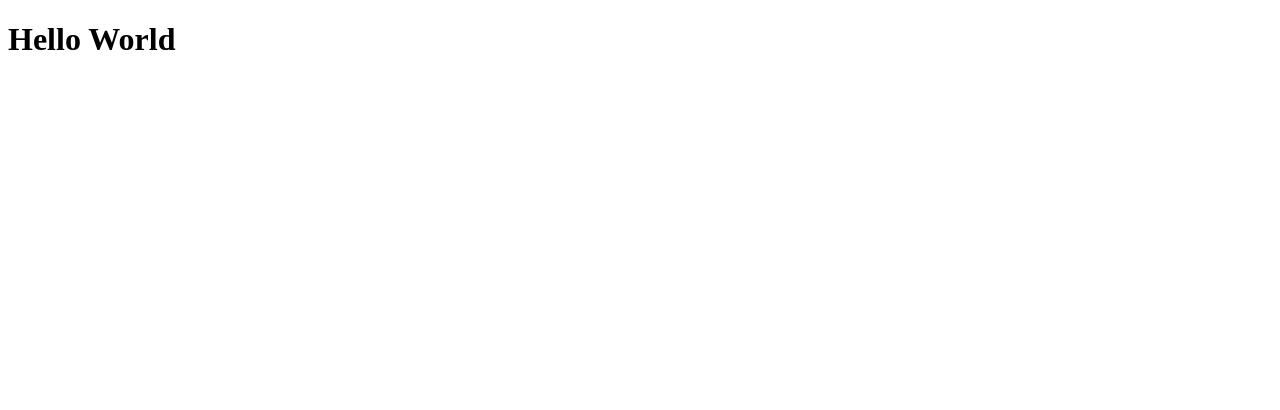
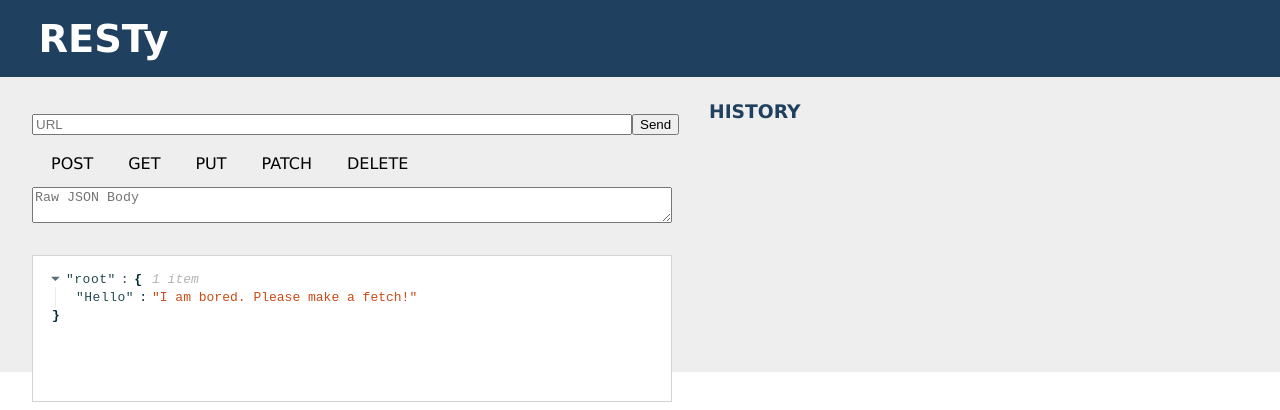
Before and after one commit to KaraPedersen/resty-api, a React app: page / in a window 1280 px wide. Shown: the top 410 px of the page. Built offline with nearby package versions, Linux system fonts and the light colour scheme.

Commit message:
added css

```diff
--- a/src/components/app/App.jsx
+++ b/src/components/app/App.jsx
@@ -1,5 +1,10 @@
 import React from 'react';
+import Resty from '../../containers/Resty';
 
 export default function App() {
-  return <h1>Hello World</h1>;
+  return (
+    <>
+      <Resty />
+    </>
+  );
 }
--- /dev/null
+++ b/src/components/app/Header.css
@@ -0,0 +1,12 @@
+.Header {
+  background-color: #204060;
+  color:white;
+
+  display: flex;
+  align-items: center;
+  height: 4em;
+  padding: 2em;
+
+  font-family: Verdana, Geneva, Tahoma, sans-serif;
+  font-size: larger;
+}
--- /dev/null
+++ b/src/components/form/Form.css
@@ -0,0 +1,11 @@
+.Form {
+  display: flex;
+  flex-direction: column;
+
+  width: 80vh;
+}
+
+.Form div {
+  display: flex;
+  margin: 5px 0px;
+}
--- /dev/null
+++ b/src/components/form/method/Method.css
@@ -0,0 +1,17 @@
+.Method input[type="radio"] {
+  visibility: hidden;
+  height: 0;
+  width: 0;
+  margin-left: 0;
+}
+
+.Method label {
+ font-family: Verdana, Geneva, Tahoma, sans-serif;
+ padding: 4px 16px;
+ cursor: pointer;
+}
+
+.Method input[type="radio"]:checked + label {
+  background-color: #204060;
+  color: white;
+}
--- /dev/null
+++ b/src/components/form/search/Search.css
@@ -0,0 +1,3 @@
+.Search input {
+  width: 75vh;
+}
--- /dev/null
+++ b/src/components/history/HistoryList.css
@@ -0,0 +1,30 @@
+.HistoryList ul {
+  margin: 0;
+  padding: 0;
+}
+
+.HistoryList li {
+  background-color: #204060;
+  color:white;
+
+  border-radius: 10px;
+  padding: 5px;
+  margin: 5px;
+
+  font-family: Verdana, Geneva, Tahoma, sans-serif;
+  list-style: none;
+}
+
+.HistoryList p, .HistoryList h4 {
+  margin: 5px;
+}
+
+.HistoryList h4 {
+  font-weight: bolder;
+}
+
+.HistoryList h1 {
+  color: #204060;
+  font-family: Verdana, Geneva, Tahoma, sans-serif;
+  padding: 5px;
+}
--- /dev/null
+++ b/src/components/payload/Payload.css
@@ -0,0 +1,10 @@
+.Payload {
+  border:#D3D3D3 1px solid;
+  background-color: white;
+  margin: 2em;
+  padding: 1em;
+  overflow: auto;
+
+  width: 80vh;
+  height: 50%;
+}
--- /dev/null
+++ b/src/containers/Resty.css
@@ -0,0 +1,18 @@
+body, html {
+  width: 100%;
+  padding: 0;
+  margin: 0;
+}
+
+* {
+  box-sizing: border-box;
+}
+
+.Resty {
+display: flex;
+background-color: #EEEEEE;
+}
+
+.Resty form{
+margin: 2em;
+}
```
Also changed, not shown: 1 other file (tests, documents, lock files or other folders).
